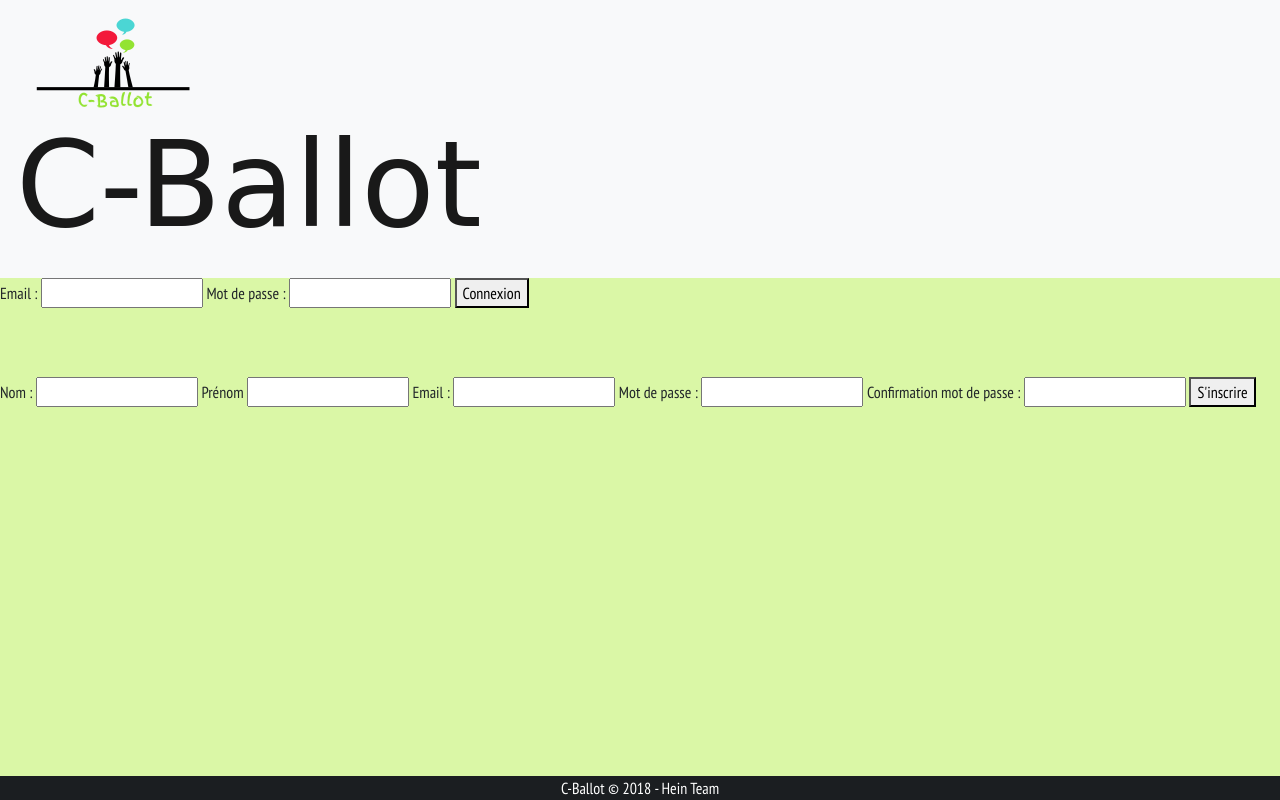
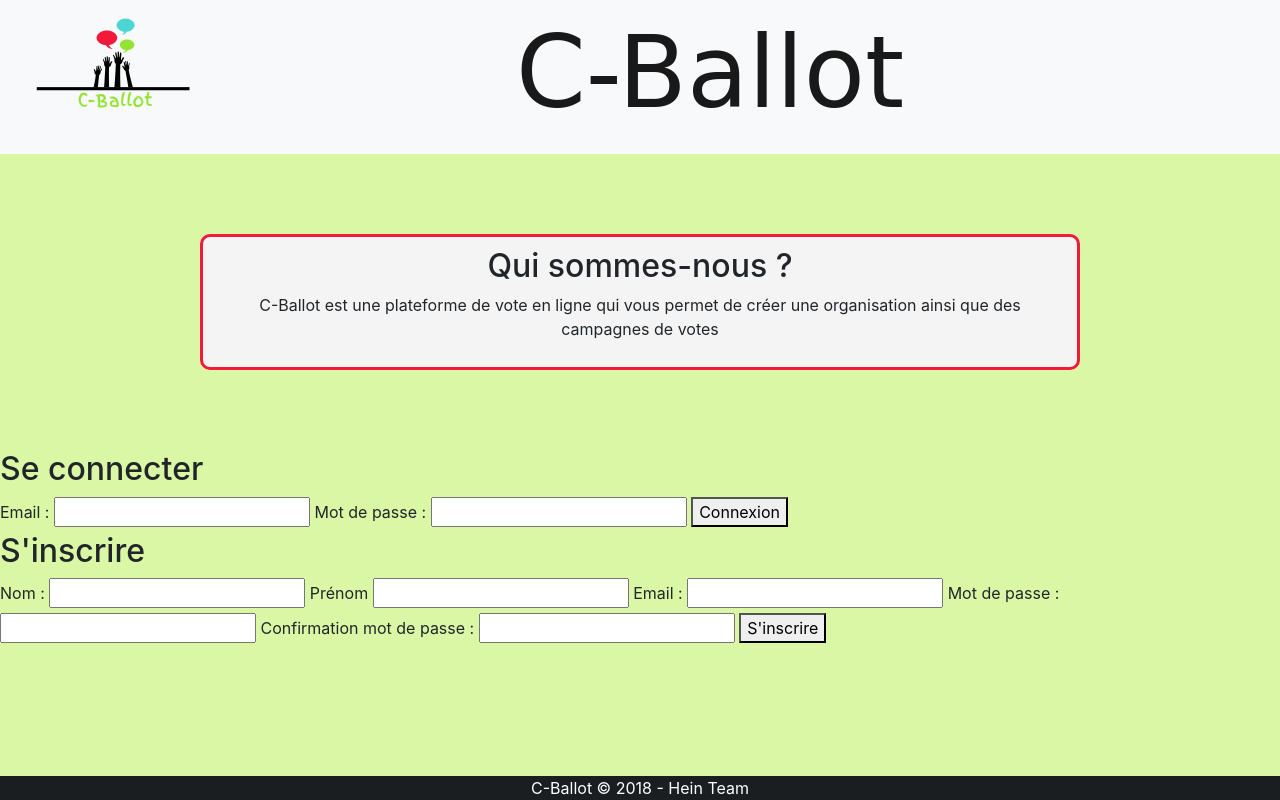
Before and after one commit to Eleonorth/C-Ballot-Vote_app, a PHP site: page / in a window 1280 px wide. Run offline with PHP 8.4, Linux system fonts and the light colour scheme; some web fonts are replaced.

Commit message:
header mis correctement

```diff
--- a/index.php
+++ b/index.php
@@ -22,7 +22,14 @@ session_start();
         </a>
     </nav>
 
-    <div class="login" style="padding-bottom: 5%;">
+    <div id="description">
+        <h2>Qui sommes-nous ?</h2>
+        <p>C-Ballot est une plateforme de vote en ligne qui vous permet de créer une organisation ainsi que des campagnes de votes</p>
+
+    </div>
+
+    <div id="login">
+        <h2>Se connecter</h2>
         <form action="../Services/login.php"  method="post">
             <label>Email :</label>
             <input type="email" name="email">
@@ -34,7 +41,8 @@ session_start();
         </form>
     </div>
 
-    <div class="register">
+    <div id="register">
+        <h2>S'inscrire</h2>
         <form action="../Services/signup.php" method="post">
             <label>Nom :</label>
             <input type="text" name="lastname">
--- a/src/style.css
+++ b/src/style.css
@@ -2,7 +2,9 @@
 nav h1 {
     font-family: 'Finger Paint', cursive;
     text-align: center;
-    font-size: 120px;
+    font-size: 100px;
+    float: right;
+    padding-left:300px;
 }
 
 html {
@@ -14,8 +16,23 @@ html {
 body {
     min-height: 100%;
     background-color: #DAF7A6;
-    font-family: 'PT Sans Narrow', sans-serif;
+    /*font-family: 'PT Sans Narrow', sans-serif;*/
     position: relative;
+}
+
+#description {
+    text-align: center;
+    border-style: solid;
+    border-radius: 10px;
+    border-color: #F3193A;
+    margin: 80px 200px 80px 200px;
+    padding: 10px;
+    background-color: #F4F4F4;
+
+}
+
+#login, #register {
+    display: inline-block;
 }
 
 footer {
```
